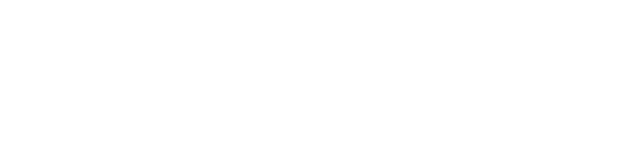
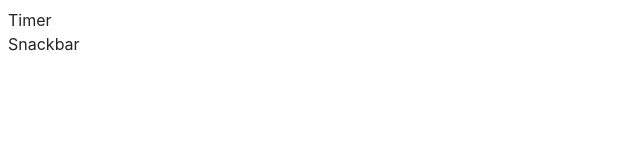
Before and after one commit to AlexSaymon/goit-js-hw-10, a website built with Vite: page src/index.html in a window 1280 px wide. Shown: the whole page, without its empty margins (0-640 px from the left). Built offline with nearby package versions, Linux system fonts and the light colour scheme.

Commit message:
Update index.html

```diff
--- a/src/index.html
+++ b/src/index.html
@@ -8,6 +8,18 @@
     <link rel="stylesheet" href="./css/styles.css" />
   </head>
   <body>
-    <load ="partials/header.html" />
+    <header class="header">
+      <nav class="nav">
+        <ul class="nav-list">
+          <li class="nav-item">
+            <a href="./1-timer.html" class="nav-link">Timer</a>
+          </li>
+
+          <li class="nav-item">
+            <a href="./2-snackbar.html" class="nav-link">Snackbar</a>
+          </li>
+        </ul>
+      </nav>
+    </header>
   </body>
 </html>
```
